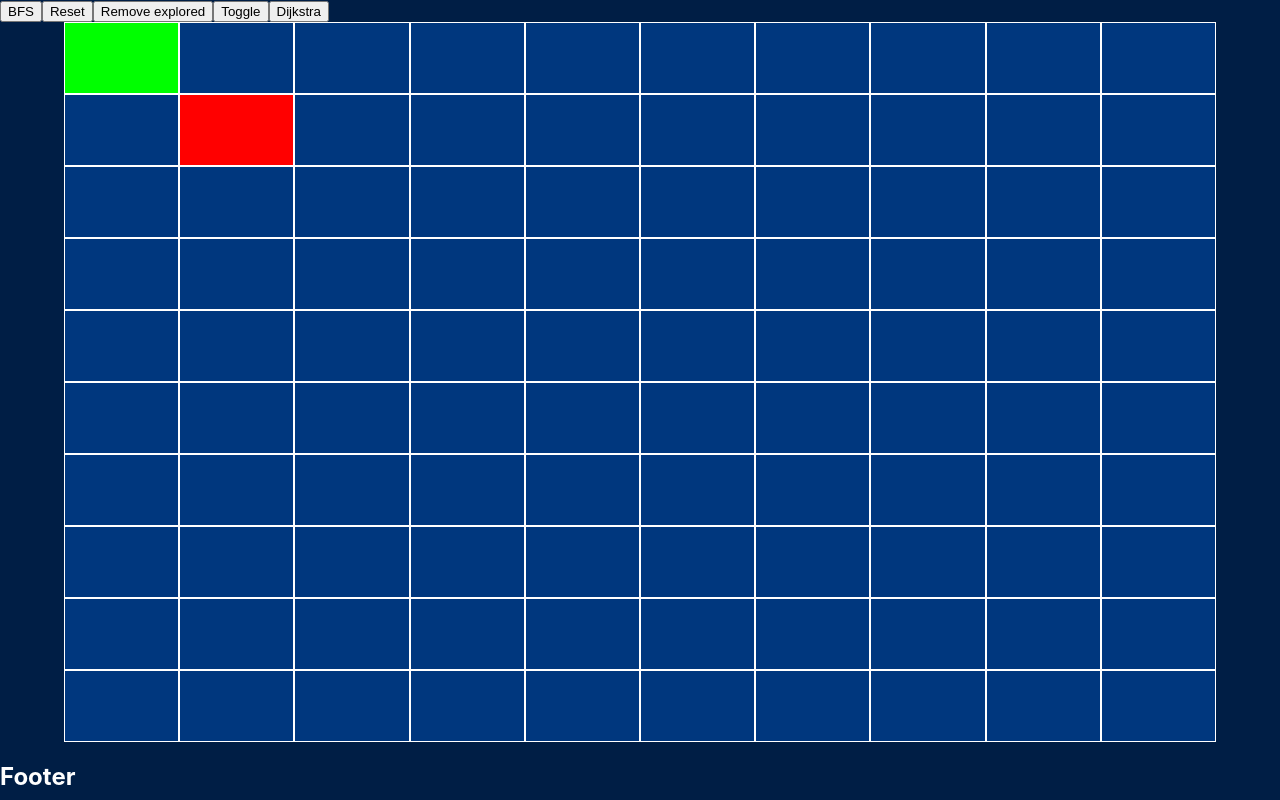
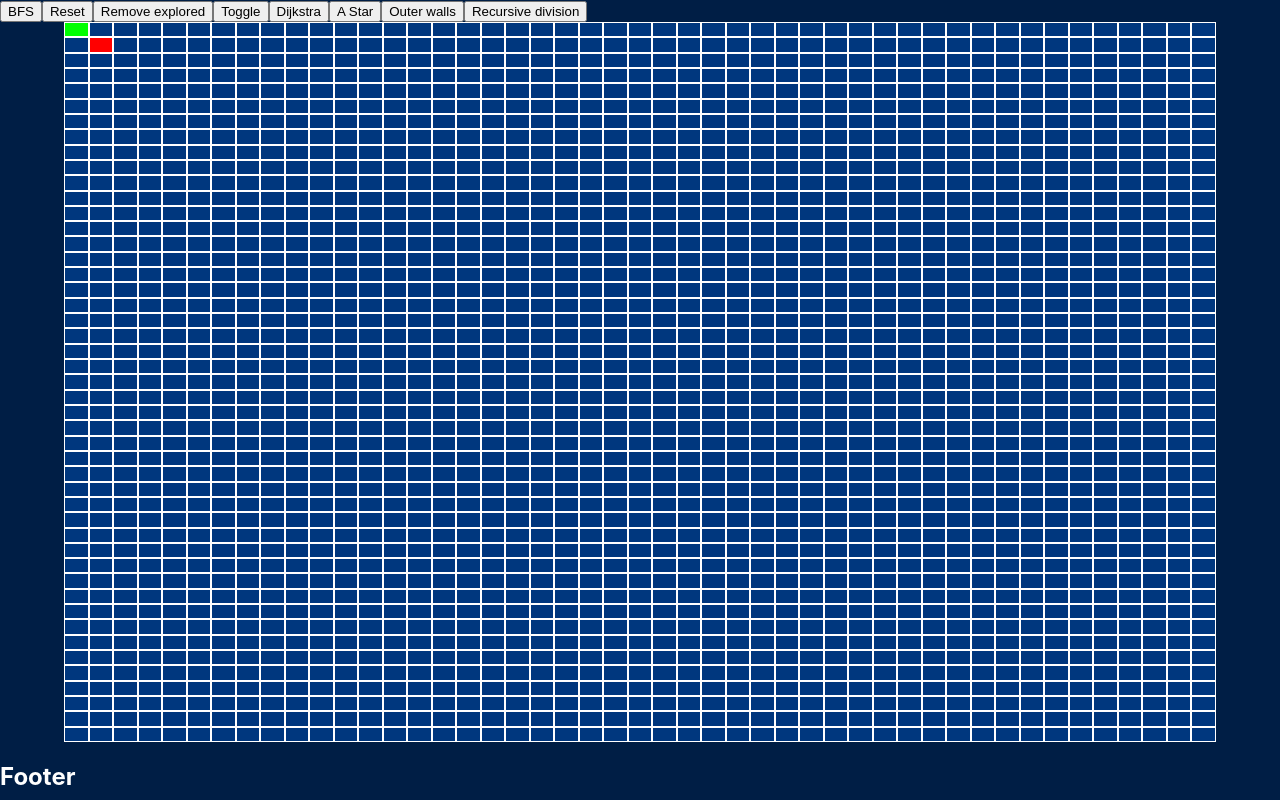
Before and after one commit to frasersamsonstudent/pathfinding-visualiser, a React (Create React App) app in the folder pathfinding-visualiser-app/: page / in a window 1280 px wide. Built offline with nearby package versions, Linux system fonts and the light colour scheme.

Commit message:
Added maze generation

```diff
--- a/pathfinding-visualiser-app/src/Components/PathfindingVisualiser.jsx
+++ b/pathfinding-visualiser-app/src/Components/PathfindingVisualiser.jsx
@@ -5,11 +5,12 @@ import CellTypes from '../CellTypes';
 import GridCell from './GridCell';
 import {Cell, copyCell, copyCellAndSetNewValue} from '../Objects/Cell.js';
 import bfs from '../PathfindingAlgorithms/BFS';
-import { getNeighbours, getPathFromExplored, isInBounds, isNodeStartOrEnd, printGrid } from '../PathfindingAlgorithms/util';
+import { getNeighbours, getPathFromExplored, isInBounds, isNodeStartOrEnd, drawOuterWalls } from '../PathfindingAlgorithms/util';
 import { getBlinkAnimation, getGrowAnimation, getGrowWithGradientAnimationForEmptyCell, getGrowWithGradientAnimationForPathCell } from '../Animations/PathAnimation';
 import Header from './Header';
 import dijkstra from '../PathfindingAlgorithms/Dijkstra';
-
+import { aStar } from '../PathfindingAlgorithms/Astar';
+import {recursiveDivision} from '../MazeAlgorithms/RecursiveDivision';
 
 const PathfindingVisualiser = React.memo(() => {
     const [grid, setGrid] = useState([]);
@@ -26,7 +27,7 @@ const PathfindingVisualiser = React.memo(() => {
 
     useEffect(() => {
         //setGridDimensions([Math.max(2, Math.floor(window.innerWidth/80)), Math.max(2, Math.floor(window.innerWidth/80))]);
-        setGridDimensions([10, 10])
+        setGridDimensions([47, 47])
     }, []);
 
     useEffect(() => {
@@ -330,14 +331,17 @@ const PathfindingVisualiser = React.memo(() => {
     return (
         <div className='pathfindingVisualiser'>
             <Header
-                titles = {['BFS', 'Reset', 'Remove explored', 'Toggle', 'Dijkstra']}
+                titles = {['BFS', 'Reset', 'Remove explored', 'Toggle', 'Dijkstra', 'A Star', 'Outer walls', 'Recursive division']}
                 onClickFunctions = {
                     [
                         () => solveGrid(bfs),
                         () => resetGrid(),
                         () => removePathAndExploredFromGrid(),
                         () => togglePlacingWeighted(),
-                        () => solveGrid(dijkstra)
+                        () => solveGrid(dijkstra),
+                        () => solveGrid(aStar),
+                        () => drawOuterWalls(grid, setGrid),
+                        () => recursiveDivision(grid, setGrid, 1, grid[0].length-2, 1, grid.length-2, true)
                     ]
                 }
                 isSolving = {isVisualising}
--- /dev/null
+++ b/pathfinding-visualiser-app/src/MazeAlgorithms/RecursiveDivision.js
@@ -0,0 +1,84 @@
+import CellTypes from "../CellTypes";
+
+const getRandomNumInRange = (startInclusive, endInclusive, increment) => {
+    const range = Array.from({ length: (endInclusive - startInclusive) / increment + 1}, (_, i) => startInclusive + (i * increment));
+};
+
+const getRandomOddNumber = (start, end) => {
+    let value = Math.floor(Math.random() * ((end-start)+1)) + start;
+
+    // If value is even, add 1 to make odd
+    value += value % 2 === 0 ? 1 : 0;
+
+    if(value > end) {
+        value -=2;
+    };
+
+    return value;
+};
+
+const getRandomEvenNumber = (start, end) => {
+    let value = Math.floor(Math.random() * ((end-start)+1)) + start;
+
+    // If value is odd, add 1 to make even
+    value += value % 2 === 1 ? 1 : 0;
+
+    if(value > end) {
+        value -=2;
+    };
+
+    return value;
+}
+
+const drawHorizontal = (grid, setGrid, colStart, colEnd, row) => {
+    const gapPosition = getRandomOddNumber(colStart, colEnd);
+    const newGrid = [...grid];
+
+    for(let i=colStart; i<=colEnd; i++) {
+        if(i != gapPosition) newGrid[row][i].value = CellTypes.wall;
+    };
+
+    setGrid(newGrid);
+};
+
+const drawVertical = (grid, setGrid, col, rowStart, rowEnd) => {
+    const gapPosition = getRandomOddNumber(rowStart, rowEnd);
+    const newGrid = [...grid];
+
+    for(let i=rowStart; i<=rowEnd ; i++) {
+        if(i != gapPosition) newGrid[i][col].value = CellTypes.wall
+    }
+
+    setGrid(newGrid);
+};
+
+const drawRandomWallInBounds = (grid, setGrid, startCol, endCol) => {
+    const drawCol = getRandomEvenNumber(startCol, endCol);
+    drawVertical(grid, setGrid, drawCol, 1, grid.length-2);
+}
+
+const recursiveDivision = (grid, setGrid, startCol, endCol, startRow, endRow) => {
+    if(!grid || startCol >= endCol || startRow >= endRow || (endCol - startCol) < 2 || (endRow - startRow) < 2) {
+        return;
+    }
+
+    const isDrawingVertical = (endCol - startCol) > (endRow - startRow) ? true : false;
+
+    if(isDrawingVertical) {
+        const colToDrawWall = getRandomEvenNumber(startCol, endCol);
+        drawVertical(grid, setGrid, colToDrawWall, startRow, endRow);
+
+        // Call function recursively on sections which have been created by drawing wall
+        recursiveDivision(grid, setGrid, startCol, colToDrawWall-1, startRow, endRow);
+        recursiveDivision(grid, setGrid, colToDrawWall+1, endCol, startRow, endRow);
+    }
+    else {
+        const rowToDrawWall = getRandomEvenNumber(startRow, endRow);
+        drawHorizontal(grid, setGrid, startCol, endCol, rowToDrawWall);
+
+        // Call function recursively on sections which have been created by drawing wall
+        recursiveDivision(grid, setGrid, startCol, endCol, startRow, rowToDrawWall-1);
+        recursiveDivision(grid, setGrid, startCol, endCol, rowToDrawWall+1, endRow,);
+    }
+};
+export {recursiveDivision};
--- /dev/null
+++ b/pathfinding-visualiser-app/src/PathfindingAlgorithms/Astar.js
@@ -0,0 +1,44 @@
+import { getNeighbours } from "./util";
+import {MinPriorityQueue} from '@datastructures-js/priority-queue';
+import { weightValue } from "../Objects/Cell";
+
+const heuristic = (curr, goalNode) => {
+    return manhattanDistance(curr.col, curr.row, goalNode.col, goalNode.row);
+};
+
+const manhattanDistance = (startCol, startRow, endCol, endRow) => {
+    return Math.abs(startCol-endCol) + Math.abs(startRow-endRow);
+};
+
+const aStar = (grid, startNode, goalNode) => {
+    const queue = new MinPriorityQueue(node => node.fCost);
+    queue.enqueue({node: startNode, fCost: heuristic(startNode, goalNode), distance: 0})
+    const exploredPositions = new Map();
+
+    exploredPositions.set(startNode.getKey(), undefined);
+    let curr = undefined, prev = undefined, distanceToCurr = 0;
+
+    while (queue.size() > 0) {
+        prev = curr;
+
+        const nextQueueElement = queue.dequeue();
+        curr = nextQueueElement.node;
+        distanceToCurr = nextQueueElement.distance;
+        console.log(curr)
+
+        if(curr.col === goalNode.col && curr.row === goalNode.row) {
+            return exploredPositions;
+        }
+        for(let neighbour of getNeighbours(grid, curr)) {
+            if(neighbour !== undefined && !exploredPositions.has(neighbour.getKey())) {
+                const distanceFromCurrToNeighbour = curr.isWeighted ? weightValue : 1;
+                queue.enqueue({node: neighbour, distance: distanceToCurr + distanceFromCurrToNeighbour, fCost: distanceToCurr + heuristic(neighbour, goalNode)});
+                exploredPositions.set(neighbour.getKey(), curr.getKey());
+            }
+        }
+    }
+
+    return exploredPositions;
+};
+
+export {aStar};
--- a/pathfinding-visualiser-app/src/PathfindingAlgorithms/util.js
+++ b/pathfinding-visualiser-app/src/PathfindingAlgorithms/util.js
@@ -51,14 +51,22 @@ const getPathFromExplored = (explored, goal) => {
     }
 };
 
-const printGrid = grid => {
-    const outputRows = [];
-    grid.forEach((row, rowIndex) => {
-        outputRows.push('');
+const drawOuterWalls = (grid, setGrid) => {
+    const newGrid = [...grid];
 
-        row.forEach(cell => {outputRows[rowIndex] += cell.value.toString()})
-    });
-    console.log(outputRows);
-}
+    // Draw vertical walls
+    for(let row=0; row < grid.length; row++) {
+        newGrid[row][0].value = CellTypes.wall;
+        newGrid[row][grid.length-1].value = CellTypes.wall;
+    }
 
-export {getNeighbours, getPathFromExplored, isInBounds, isNodeStartOrEnd, printGrid};
+    // Draw horizontal walls
+    for(let col=1; col < grid.length-1; col++) {
+        newGrid[0][col].value = CellTypes.wall;
+        newGrid[grid.length-1][col].value = CellTypes.wall;
+    }
+
+    setGrid(newGrid)
+};
+
+export {getNeighbours, getPathFromExplored, isInBounds, isNodeStartOrEnd, drawOuterWalls};
```
